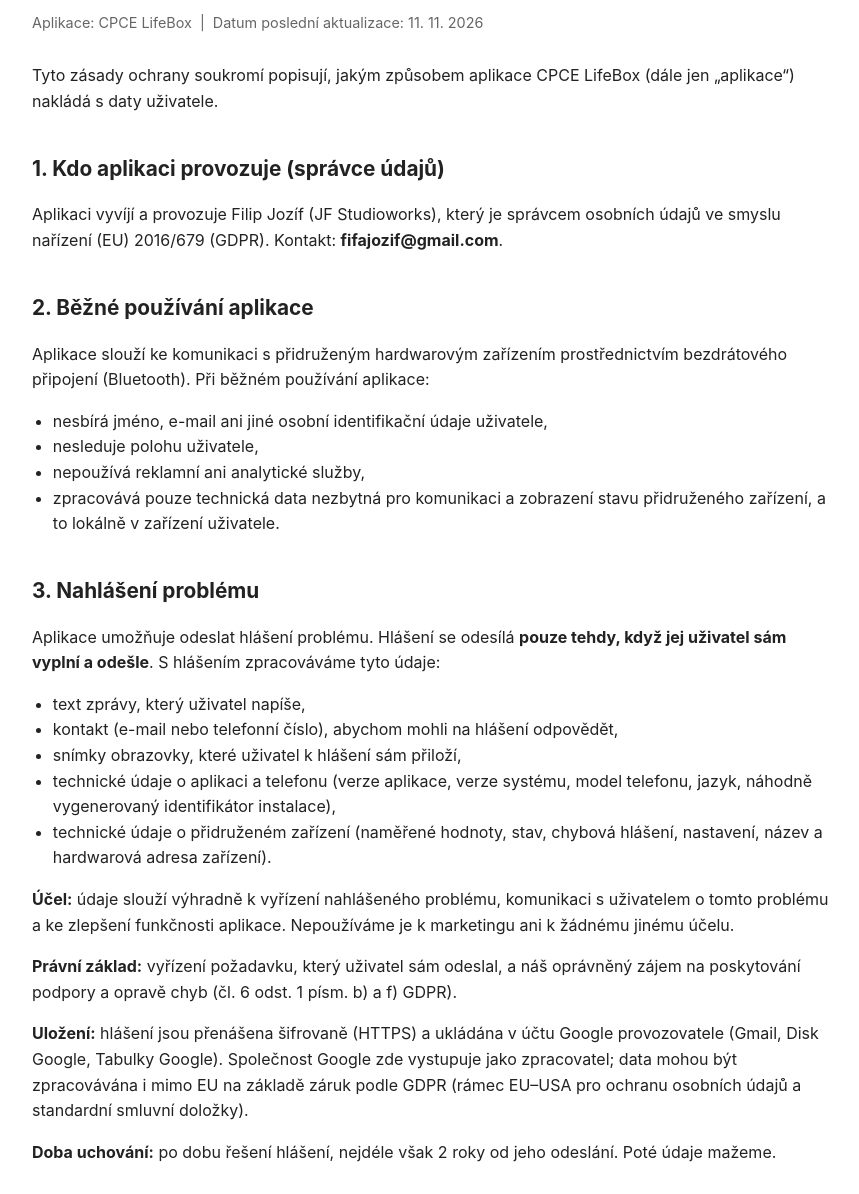
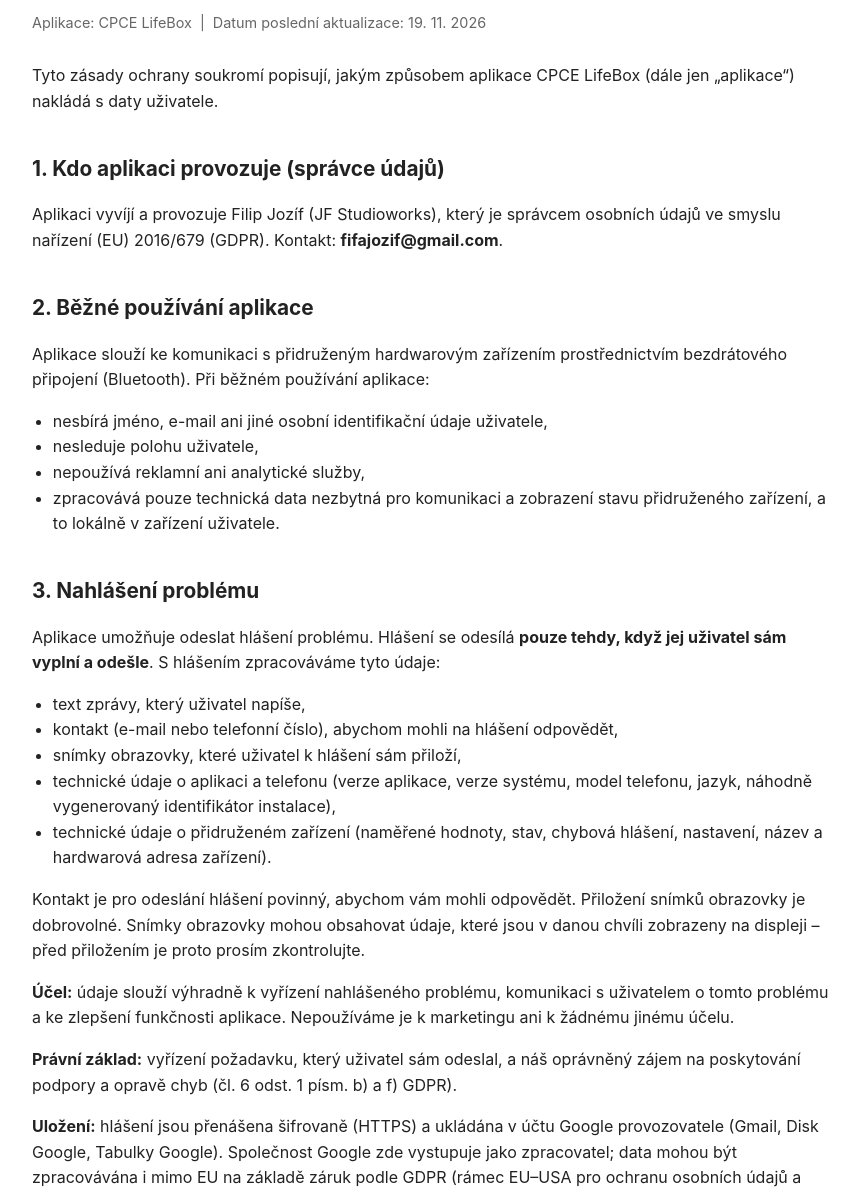
Before and after one commit to pilinak/pilinak.github.io, a plain HTML site: page index.html in a window 1280 px wide. Shown: the part 89-1283 px from the top of the page, without its empty margins (208-1067 px from the left). Drawn offline with Linux system fonts and the light colour scheme.

Commit message:
Update privacy policy last updated date

```diff
--- a/index.html
+++ b/index.html
@@ -22,7 +22,7 @@
 <body>
 
 <h1>Zásady ochrany soukromí</h1>
-<p class="updated">Aplikace: CPCE LifeBox &nbsp;|&nbsp; Datum poslední aktualizace: 11. 11. 2026</p>
+<p class="updated">Aplikace: CPCE LifeBox &nbsp;|&nbsp; Datum poslední aktualizace: 19. 11. 2026</p>
 
 <p>Tyto zásady ochrany soukromí popisují, jakým způsobem aplikace CPCE LifeBox (dále jen „aplikace“) nakládá s daty uživatele.</p>
 
@@ -47,6 +47,7 @@
   <li>technické údaje o aplikaci a telefonu (verze aplikace, verze systému, model telefonu, jazyk, náhodně vygenerovaný identifikátor instalace),</li>
   <li>technické údaje o přidruženém zařízení (naměřené hodnoty, stav, chybová hlášení, nastavení, název a hardwarová adresa zařízení).</li>
 </ul>
+<p>Kontakt je pro odeslání hlášení povinný, abychom vám mohli odpovědět. Přiložení snímků obrazovky je dobrovolné. Snímky obrazovky mohou obsahovat údaje, které jsou v danou chvíli zobrazeny na displeji – před přiložením je proto prosím zkontrolujte.</p>
 <p><strong>Účel:</strong> údaje slouží výhradně k vyřízení nahlášeného problému, komunikaci s uživatelem o tomto problému a ke zlepšení funkčnosti aplikace. Nepoužíváme je k marketingu ani k žádnému jinému účelu.</p>
 <p><strong>Právní základ:</strong> vyřízení požadavku, který uživatel sám odeslal, a náš oprávněný zájem na poskytování podpory a opravě chyb (čl. 6 odst. 1 písm. b) a f) GDPR).</p>
 <p><strong>Uložení:</strong> hlášení jsou přenášena šifrovaně (HTTPS) a ukládána v účtu Google provozovatele (Gmail, Disk Google, Tabulky Google). Společnost Google zde vystupuje jako zpracovatel; data mohou být zpracovávána i mimo EU na základě záruk podle GDPR (rámec EU–USA pro ochranu osobních údajů a standardní smluvní doložky).</p>
@@ -59,7 +60,7 @@
 <p>Údaje neprodáváme ani nesdílíme s třetími stranami. Jediným zpracovatelem je společnost Google, která pro nás hlášení technicky ukládá (viz bod 3). Aplikace je určena pro omezený okruh uživatelů a není veřejně inzerována ani propagována.</p>
 
 <h2>6. Práva uživatele</h2>
-<p>Pokud jste odeslali hlášení problému, máte právo na přístup ke svým údajům, jejich opravu nebo výmaz, omezení zpracování a právo vznést námitku. Stačí napsat na <strong>fifajozif@gmail.com</strong>. Máte také právo podat stížnost u dozorového úřadu – v České republice u Úřadu pro ochranu osobních údajů (www.uoou.cz), případně u úřadu ve státě svého bydliště.</p>
+<p>Pokud jste odeslali hlášení problému, máte právo na přístup ke svým údajům, jejich opravu nebo výmaz, omezení zpracování, přenositelnost údajů a právo vznést námitku proti zpracování. Stačí napsat na <strong>fifajozif@gmail.com</strong>. Máte také právo podat stížnost u dozorového úřadu – v České republice u Úřadu pro ochranu osobních údajů (www.uoou.cz), případně u úřadu ve státě svého bydliště.</p>
 <p>Údaje z běžného používání aplikace (bod 2) zůstávají pouze ve vašem zařízení a smažete je odinstalováním aplikace.</p>
 
 <h2>7. Změny těchto zásad</h2>
```
